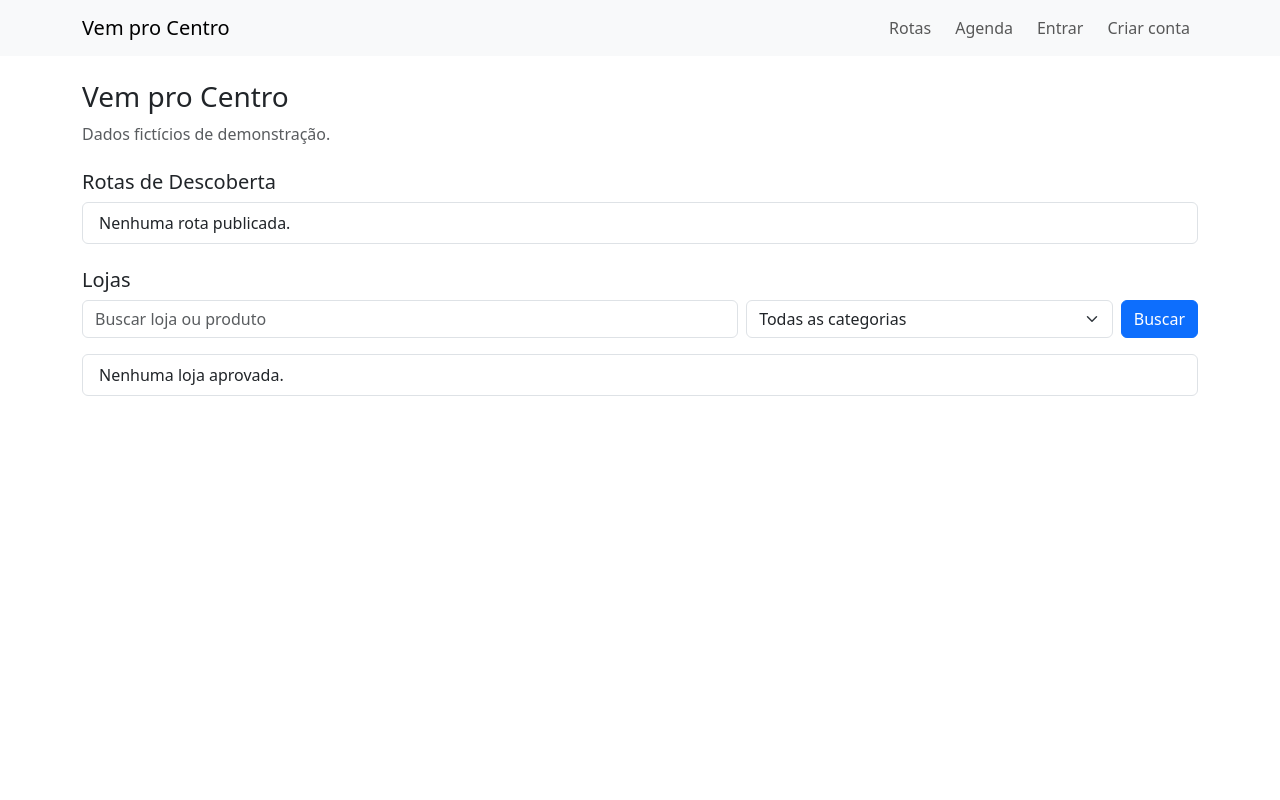
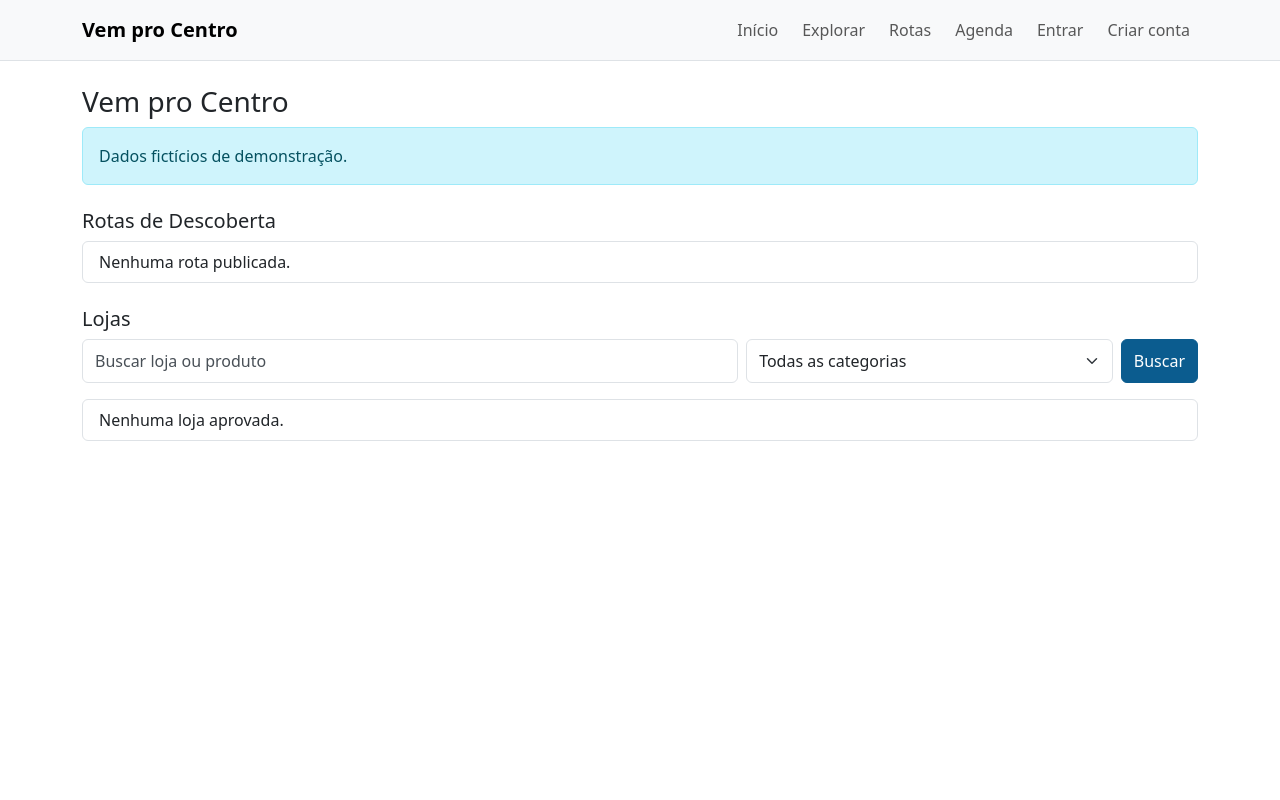
Before and after one commit to CaioDGeraldi/inova-araras-19-11-2026, a Django app: page / in a window 1280 px wide. Run offline with Django 5.2, Linux system fonts and the light colour scheme; data that the repository does not hold is empty; parts of the project's set-up code (start-up, migrations or seed data) failed here and were passed over.

Commit message:
feat(interface): Bootstrap 5.3, barra inferior e acessibilidade básica (#20)
* feat(interface): Bootstrap 5.3 com SRI, barra inferior e acessibilidade básica

* docs(estado): PRs #4 e #18 mergeados e pendências do corte da #17

```diff
--- a/static/css/app.css
+++ b/static/css/app.css
@@ -1,7 +1,105 @@
 :root {
     color-scheme: light;
+    --vpc-primary: #0b5c8f;
+    --vpc-primary-hover: #084a73;
+    --vpc-surface: #ffffff;
+    --vpc-muted: #495057;
+    --vpc-border: #ced4da;
+    --vpc-focus: #ffbf47;
+    --vpc-space: 1rem;
+    --vpc-bottom-nav-height: 4rem;
+    --bs-primary: var(--vpc-primary);
+    --bs-primary-rgb: 11, 92, 143;
+    --bs-link-color: var(--vpc-primary);
+    --bs-link-color-rgb: 11, 92, 143;
+    --bs-link-hover-color: var(--vpc-primary-hover);
+    --bs-link-hover-color-rgb: 8, 74, 115;
+    --bs-secondary-color: var(--vpc-muted);
 }
 
 body {
     min-height: 100vh;
+    padding-bottom: calc(var(--vpc-bottom-nav-height) + var(--vpc-space));
 }
+
+.btn-primary {
+    --bs-btn-bg: var(--vpc-primary);
+    --bs-btn-border-color: var(--vpc-primary);
+    --bs-btn-hover-bg: var(--vpc-primary-hover);
+    --bs-btn-hover-border-color: var(--vpc-primary-hover);
+    --bs-btn-active-bg: var(--vpc-primary-hover);
+    --bs-btn-active-border-color: var(--vpc-primary-hover);
+}
+
+.btn-outline-primary {
+    --bs-btn-color: var(--vpc-primary);
+    --bs-btn-border-color: var(--vpc-primary);
+    --bs-btn-hover-bg: var(--vpc-primary);
+    --bs-btn-hover-border-color: var(--vpc-primary);
+}
+
+a:focus-visible,
+button:focus-visible,
+input:focus-visible,
+select:focus-visible,
+textarea:focus-visible {
+    outline: 3px solid var(--vpc-focus);
+    outline-offset: 2px;
+    box-shadow: 0 0 0 5px #000;
+}
+
+.btn,
+.form-control,
+.form-select,
+.nav-link,
+.list-group-item-action {
+    min-height: 44px;
+}
+
+.btn {
+    display: inline-flex;
+    align-items: center;
+    justify-content: center;
+}
+
+.nav-link {
+    display: flex;
+    align-items: center;
+}
+
+.list-group-item a {
+    display: inline-block;
+    padding-block: 0.75rem;
+}
+
+.bottom-nav {
+    height: var(--vpc-bottom-nav-height);
+    background: var(--vpc-surface);
+    border-top: 1px solid var(--vpc-border);
+    z-index: 1030;
+}
+
+.bottom-nav a {
+    min-width: 44px;
+    min-height: 44px;
+    color: var(--vpc-muted);
+    text-decoration: none;
+    font-size: 0.75rem;
+}
+
+.bottom-nav a[aria-current="page"] {
+    color: var(--vpc-primary);
+    font-weight: 700;
+    box-shadow: inset 0 3px 0 var(--vpc-primary);
+}
+
+.bottom-nav .icon {
+    font-size: 1.25rem;
+    line-height: 1;
+}
+
+@media (min-width: 768px) {
+    body {
+        padding-bottom: 0;
+    }
+}
--- a/templates/base.html
+++ b/templates/base.html
@@ -1,25 +1,29 @@
 {% load static django_htmx %}
+{% with current=request.resolver_match.url_name %}
 <!doctype html>
 <html lang="pt-br" data-bs-theme="light">
 <head>
     <meta charset="utf-8">
     <meta name="viewport" content="width=device-width, initial-scale=1">
     <title>{% block title %}Vem pro Centro{% endblock %}</title>
-    <link href="https://cdn.jsdelivr.net/npm/bootstrap@5.3.3/dist/css/bootstrap.min.css" rel="stylesheet">
+    <link href="https://cdn.jsdelivr.net/npm/bootstrap@5.3.3/dist/css/bootstrap.min.css" rel="stylesheet" integrity="sha384-QWTKZyjpPEjISv5WaRU9OFeRpok6YctnYmDr5pNlyT2bRjXh0JMhjY6hW+ALEwIH" crossorigin="anonymous">
     <link href="{% static 'css/app.css' %}" rel="stylesheet">
     {% htmx_script %}
 </head>
 <body hx-headers='{"x-csrftoken": "{{ csrf_token }}"}'>
-    <nav class="navbar navbar-expand bg-body-tertiary">
-        <div class="container flex-wrap gap-2">
-            <a class="navbar-brand" href="{% url 'home' %}">Vem pro Centro</a>
-            <ul class="navbar-nav flex-wrap gap-2 align-items-center">
-                <li class="nav-item"><a class="nav-link" href="{% url 'route_list' %}">Rotas</a></li>
-                <li class="nav-item"><a class="nav-link" href="{% url 'event_list' %}">Agenda</a></li>
+    <a class="visually-hidden-focusable btn btn-light position-absolute" href="#conteudo">Ir para o conteúdo</a>
+    <nav class="navbar navbar-expand-md bg-body-tertiary border-bottom" aria-label="Principal">
+        <div class="container gap-2">
+            <a class="navbar-brand fw-bold" href="{% url 'home' %}">Vem pro Centro</a>
+            <ul class="navbar-nav ms-auto flex-row gap-2 align-items-center">
+                <li class="nav-item d-none d-md-block"><a class="nav-link" href="{% url 'home' %}"{% if current == 'home' and not request.GET.q and not request.GET.categoria %} aria-current="page"{% endif %}>Início</a></li>
+                <li class="nav-item d-none d-md-block"><a class="nav-link" href="{% url 'home' %}?q=#lojas"{% if current == 'establishment_detail' or request.GET.q or request.GET.categoria %} aria-current="page"{% endif %}>Explorar</a></li>
+                <li class="nav-item d-none d-md-block"><a class="nav-link" href="{% url 'route_list' %}"{% if current == 'route_list' or current == 'route_detail' %} aria-current="page"{% endif %}>Rotas</a></li>
+                <li class="nav-item d-none d-md-block"><a class="nav-link" href="{% url 'event_list' %}"{% if current == 'event_list' or current == 'event_detail' %} aria-current="page"{% endif %}>Agenda</a></li>
                 {% if user.is_authenticated %}
-                    <li class="nav-item"><a class="nav-link" href="{% url 'profile' %}">Perfil</a></li>
+                    <li class="nav-item d-none d-md-block"><a class="nav-link" href="{% url 'profile' %}"{% if current == 'profile' %} aria-current="page"{% endif %}>Perfil</a></li>
                     {% if user.establishments.exists %}
-                        <li class="nav-item"><a class="nav-link" href="{% url 'panel' %}">Painel</a></li>
+                        <li class="nav-item"><a class="nav-link" href="{% url 'panel' %}"{% if current == 'panel' %} aria-current="page"{% endif %}>Painel da loja</a></li>
                     {% endif %}
                     <li class="nav-item">
                         <form method="post" action="{% url 'logout' %}">
@@ -34,12 +38,22 @@
             </ul>
         </div>
     </nav>
-    <main class="container py-4">
+    <main id="conteudo" class="container py-4">
         {% for message in messages %}
             <div class="alert alert-{% if message.tags == 'error' %}danger{% else %}{{ message.tags }}{% endif %}" role="alert">{{ message }}</div>
         {% endfor %}
         {% block content %}{% endblock %}
     </main>
-    <script src="https://cdn.jsdelivr.net/npm/bootstrap@5.3.3/dist/js/bootstrap.bundle.min.js"></script>
+    <nav class="bottom-nav fixed-bottom d-md-none" aria-label="Navegação principal">
+        <ul class="list-unstyled d-flex h-100 m-0 p-0">
+            <li class="flex-fill"><a class="d-flex flex-column align-items-center justify-content-center h-100" href="{% url 'home' %}"{% if current == 'home' and not request.GET.q and not request.GET.categoria %} aria-current="page"{% endif %}><span class="icon" aria-hidden="true">⌂</span>Início</a></li>
+            <li class="flex-fill"><a class="d-flex flex-column align-items-center justify-content-center h-100" href="{% url 'home' %}?q=#lojas"{% if current == 'establishment_detail' or request.GET.q or request.GET.categoria %} aria-current="page"{% endif %}><span class="icon" aria-hidden="true">⌕</span>Explorar</a></li>
+            <li class="flex-fill"><a class="d-flex flex-column align-items-center justify-content-center h-100" href="{% url 'route_list' %}"{% if current == 'route_list' or current == 'route_detail' %} aria-current="page"{% endif %}><span class="icon" aria-hidden="true">⚑</span>Rotas</a></li>
+            <li class="flex-fill"><a class="d-flex flex-column align-items-center justify-content-center h-100" href="{% url 'event_list' %}"{% if current == 'event_list' or current == 'event_detail' %} aria-current="page"{% endif %}><span class="icon" aria-hidden="true">▦</span>Agenda</a></li>
+            <li class="flex-fill"><a class="d-flex flex-column align-items-center justify-content-center h-100" href="{% if user.is_authenticated %}{% url 'profile' %}{% else %}{% url 'login' %}?next={% url 'profile' %}{% endif %}"{% if current == 'profile' %} aria-current="page"{% endif %}><span class="icon" aria-hidden="true">☺</span>Perfil</a></li>
+        </ul>
+    </nav>
+    <script src="https://cdn.jsdelivr.net/npm/bootstrap@5.3.3/dist/js/bootstrap.bundle.min.js" integrity="sha384-YvpcrYf0tY3lHB60NNkmXc5s9fDVZLESaAA55NDzOxhy9GkcIdslK1eN7N6jIeHz" crossorigin="anonymous"></script>
 </body>
 </html>
+{% endwith %}
--- a/templates/events/detail.html
+++ b/templates/events/detail.html
@@ -9,7 +9,7 @@
     {{ event.starts_at|date:"d/m/Y H:i" }} a {{ event.ends_at|date:"d/m/Y H:i" }} · {{ event.location }}
 </p>
 <p>{{ event.description|linebreaksbr }}</p>
-<ul>
+<ul class="list-unstyled card card-body gap-1">
     {% if event.category %}<li>Categoria: {{ event.category }}</li>{% endif %}
     <li>Organizador: {{ event.organizer }}</li>
     <li>{% if event.free %}Gratuito{% else %}Pago{% endif %}</li>
--- a/templates/home.html
+++ b/templates/home.html
@@ -3,7 +3,7 @@
 {% block content %}
 <section class="mb-4">
     <h1 class="h3">Vem pro Centro</h1>
-    <p class="text-body-secondary">Dados fictícios de demonstração.</p>
+    <p class="alert alert-info" role="note">Dados fictícios de demonstração.</p>
 </section>
 <section class="mb-4">
     <h2 class="h5">Rotas de Descoberta</h2>
@@ -15,7 +15,7 @@
         {% endfor %}
     </ul>
 </section>
-<section>
+<section id="lojas">
     <h2 class="h5">Lojas</h2>
     <form class="row g-2 mb-3" method="get">
         <div class="col-12 col-md">
```
Also changed, not shown: docs/project-state/CURRENT_STATE.md (+13 -1 lines).
